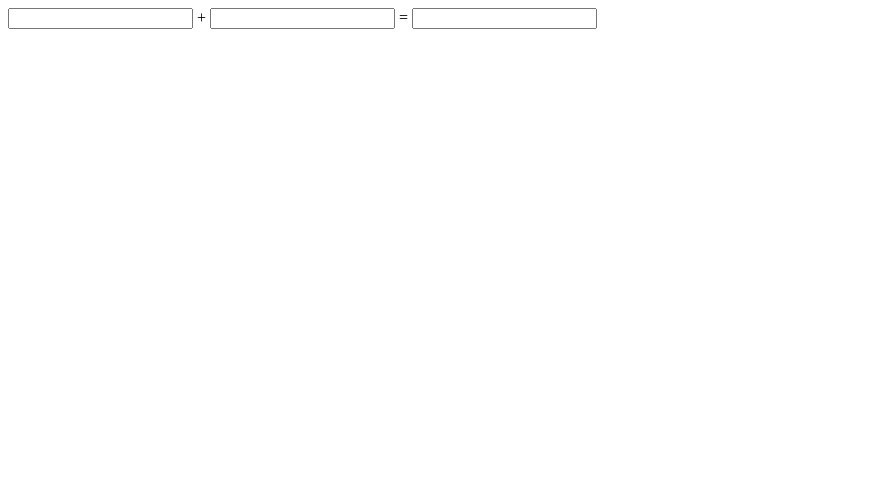
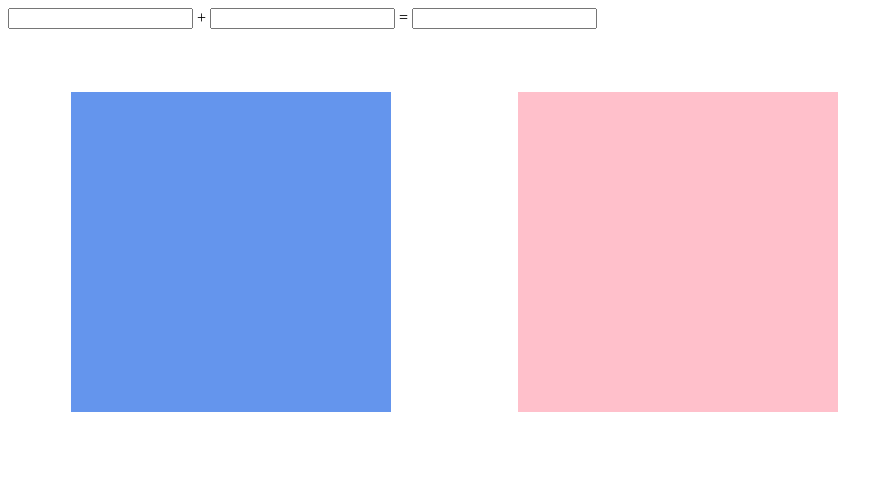
Before and after one commit to govyazina/ItGirls_week14, a plain HTML site: page index.html in a window 1280 px wide. Shown: the whole page, without its empty margins (0-893 px from the left). Drawn offline with Linux system fonts and the light colour scheme.

Commit message:
add colors divs

```diff
--- a/assets/scripts/index.js
+++ b/assets/scripts/index.js
@@ -30,3 +30,11 @@ function calculate(operation, operator) {
     document.querySelector("#result").value = sum(a, b);
 
 }
+
+function changeColor(click) {
+    let element = click.target;
+
+
+
+    element.setAttribute("class", "green");
+}
--- a/assets/styles/index.css
+++ b/assets/styles/index.css
@@ -1,3 +1,33 @@
 .calc__sign {
     display: inline-block;
 }
+
+.colors {
+    display: flex;
+}
+
+.green, .pink, .yellow, .blue, .violet {
+    width: 25vw;
+    height: 25vw;
+    margin: 5%;
+}
+
+.green {
+    background-color: darkseagreen;
+}
+
+.blue {
+    background-color: cornflowerblue;
+}
+
+.yellow {
+    background-color: #faf275;
+}
+
+.pink {
+    background-color: pink;
+}
+
+.violet {
+    background-color: mediumpurple;
+}
--- a/index.html
+++ b/index.html
@@ -19,6 +19,10 @@
 
 
     </section>
+    <section class="colors">
+        <div class="blue" onclick="changeColor(event)"></div>
+        <div class="pink" onclick="changeColor(event)"></div>
+    </section>
 </div>
 
 <script src="./assets/scripts/index.js"></script>
```
